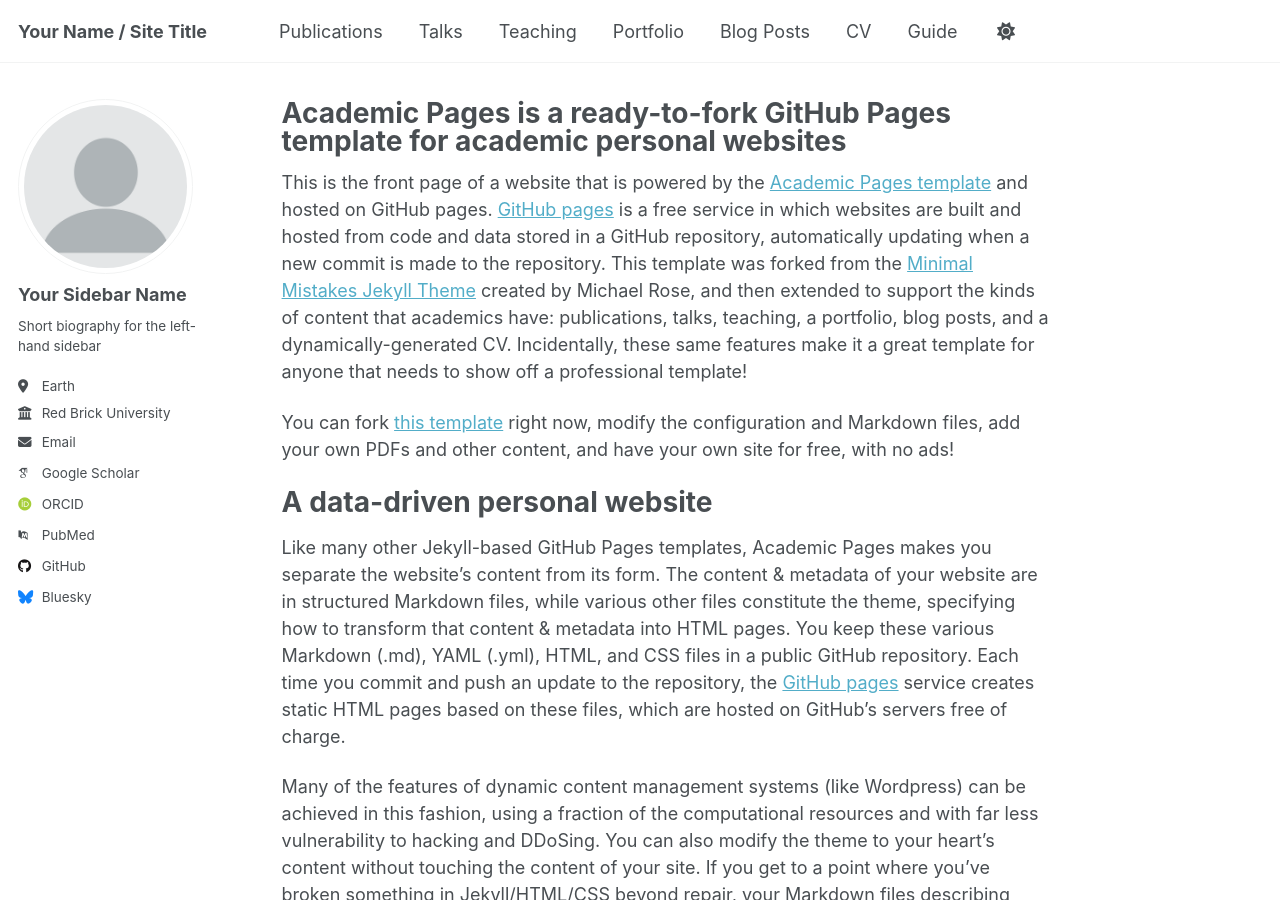
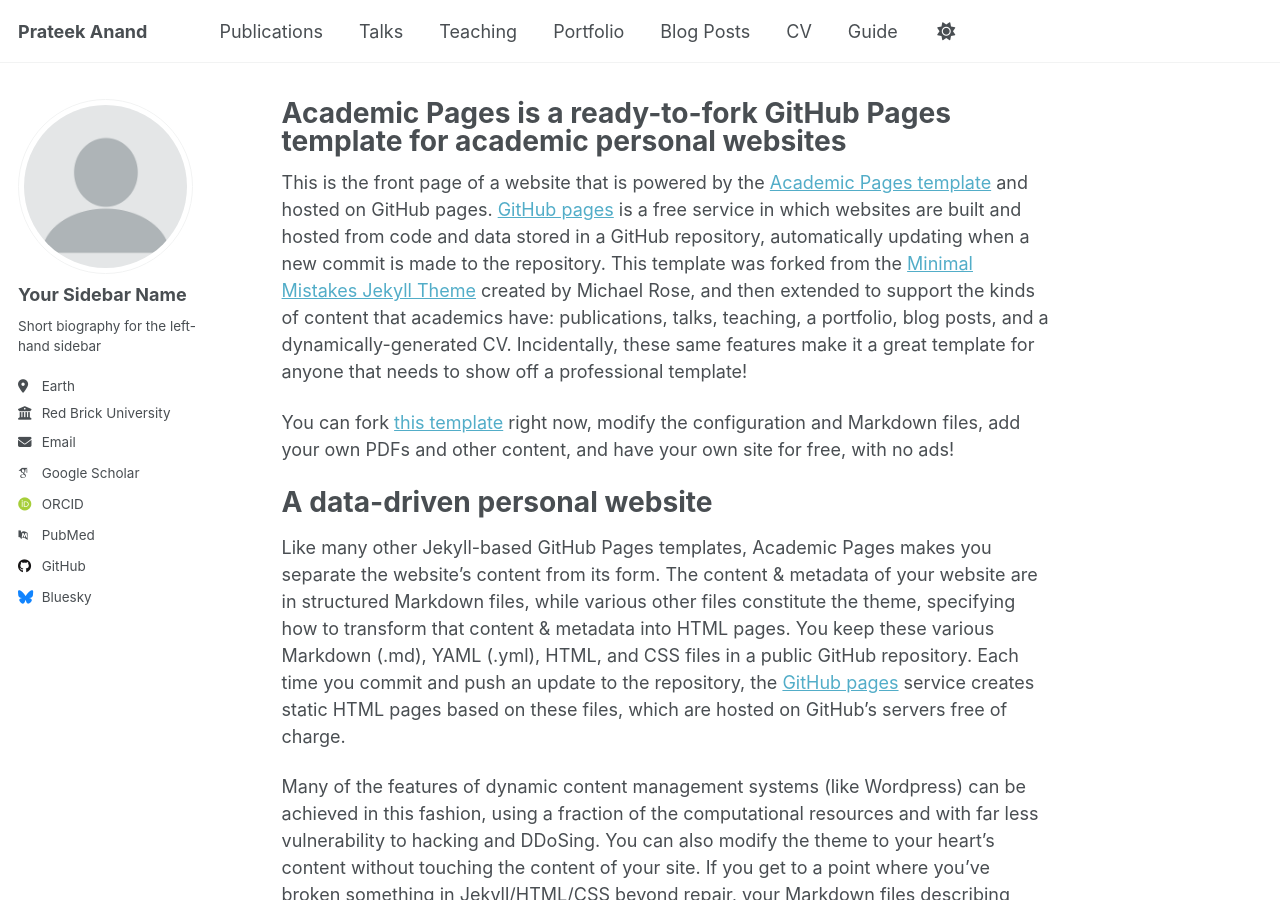
Before and after one commit to prateekanandiitb/prateekanandiitb.github.io, a Jekyll site: the page built from _pages/about.md, in a window 1280 px wide and 900 px high. Built offline with Jekyll 4.4.1, drawn with Linux system fonts in a browser that asks for light colours; some web fonts are replaced; a script that is not in the unit is left out.

Commit message:
Update _config.yml

```diff
--- a/_config.yml
+++ b/_config.yml
@@ -9,7 +9,7 @@
 # Basic Site Settings
 locale                   : "en-US"
 site_theme               : "default" # Currently available options are "default", "air"
-title                    : "Your Name / Site Title"
+title                    : "Prateek Anand"
 title_separator          : "-"
 name                     : &name "Your Name"
 description              : &description "Your Name's academic portfolio"   # Update this with a general description of your site, this is the default if not overridden by a page
```
